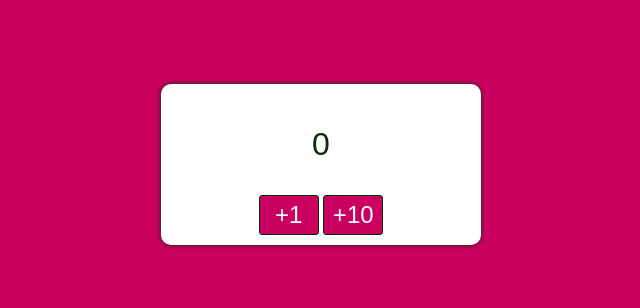
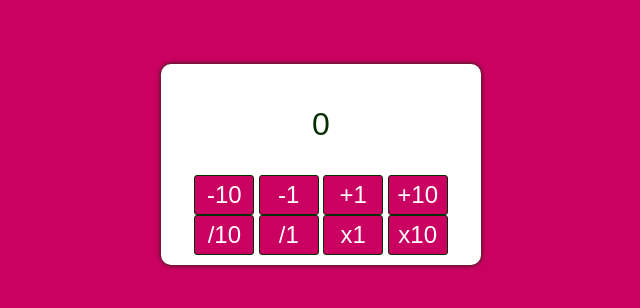
Before and after one commit to SheCodesAus/she-codes-js-exercises-Ms-KL-Codes, a plain HTML site: page counter-starter/index.html in a window 1280 px wide. Shown: the part 244-552 px from the top of the page, without its empty margins (319-959 px from the left). Drawn offline with Linux system fonts and the light colour scheme.

Commit message:
Challenge 1 + 2 complete for counter. Input Field Challenge (3) not complete

```diff
--- a/counter-starter/index.html
+++ b/counter-starter/index.html
@@ -15,12 +15,27 @@
         <div id="wrapper">
             <!-- Step 4: returns the 0 number below in the console based on the code entered in script.js. It finds the id "number", looks at the 0 - which is the innerText and logs into the console -->
             <p id="number">0</p>
+
+                <!-- Challenge 1 - use new function to add 2 new buttons for subtracting by 1 and 10 respectively -->
+                <input type="button" value="-10" id="subtraction" onclick="add_or_subtract(-10)" />
+                <input type="button" value="-1" id="subtraction" onclick="add_or_subtract(-1)" />
+                <!-- name changed to add_or_subtract to reflect accurate functionality -->
+
                 <!-- Step 1: Create the button: -->
                 <!-- Step 3: onclick added to talk to script mentioned below -->
                 <!-- Step 7: added a parameter value="+1" and add(1) to increment how much the + function goes up by. This will be finished in the function using STEP. Make sure add(X) and value = "+X" numbers match -->
-                <input type="button" value="+1" id="addition" onclick="add(1)" />
+                <input type="button" value="+1" id="addition" onclick="add_or_subtract(1)" />
                 <!-- Step 8: add another button to increase number by 10 -->
-                <input type="button" value="+10" id="addition" onclick="add(10)" />
+                <input type="button" value="+10" id="addition" onclick="add_or_subtract(10)" />
+
+                <!-- Challenge 2 - Add new functions for multiplication and division. -->
+                <input type="button" value="/10" id="multiplication" onclick="division(10)" />
+                <input type="button" value="/1" id="division" onclick="division(1)" />
+                <input type="button" value="x1" id="multiplication" onclick="multiplication(1)" />
+                <input type="button" value="x10" id="multiplication" onclick="multiplication(10)" />
+
+                <!-- Challenge 3 - Try adding an input field, so instead of using your buttons, the user types in what number they want to add/subtract. -->
+
             <div id="button-wrapper"></div>
         </div>
         <!-- Step 3: use script.js file and call the function when the button is clicked -->
--- a/counter-starter/script.js
+++ b/counter-starter/script.js
@@ -40,9 +40,40 @@
 
 // Step 7: Increment the add value by different amounts by editing the html value within the input button and adding a step reference to talk to this increment. We replace the +1 in the function code to step. Note: change the value in HTML to increase the step (up)
 
-function add(step) {
+// function add(step) {
+//     let numberElement = document.getElementById("number");
+//     let number = numberElement.innerText;
+//     number = parseInt(number) + step;
+//     numberElement.innerText = number;
+//     }
+
+// CHALLENGE:
+// 1 - use new function to add 2 new buttons for subtracting by 1 and 10 respectively
+
+function add_or_subtract(step) {
     let numberElement = document.getElementById("number");
     let number = numberElement.innerText;
     number = parseInt(number) + step;
     numberElement.innerText = number;
     }
+
+// name changed to add_or_subtract to reflect accurate functionality
+
+// CHALLENGE:
+// 2 - Add new functions for multiplication and division.
+
+function multiplication(step) {
+    let numberElement = document.getElementById("number");
+    let number = numberElement.innerText;
+    number = parseInt(number) * step;
+    numberElement.innerText = number;
+    }
+
+function division(step) {
+    let numberElement = document.getElementById("number");
+    let number = numberElement.innerText;
+    number = parseInt(number) / step;
+    numberElement.innerText = number;
+    }
+
+// Challenge 3 - Try adding an input field, so instead of using your buttons, the user types in what number they want to add/subtract.
```
